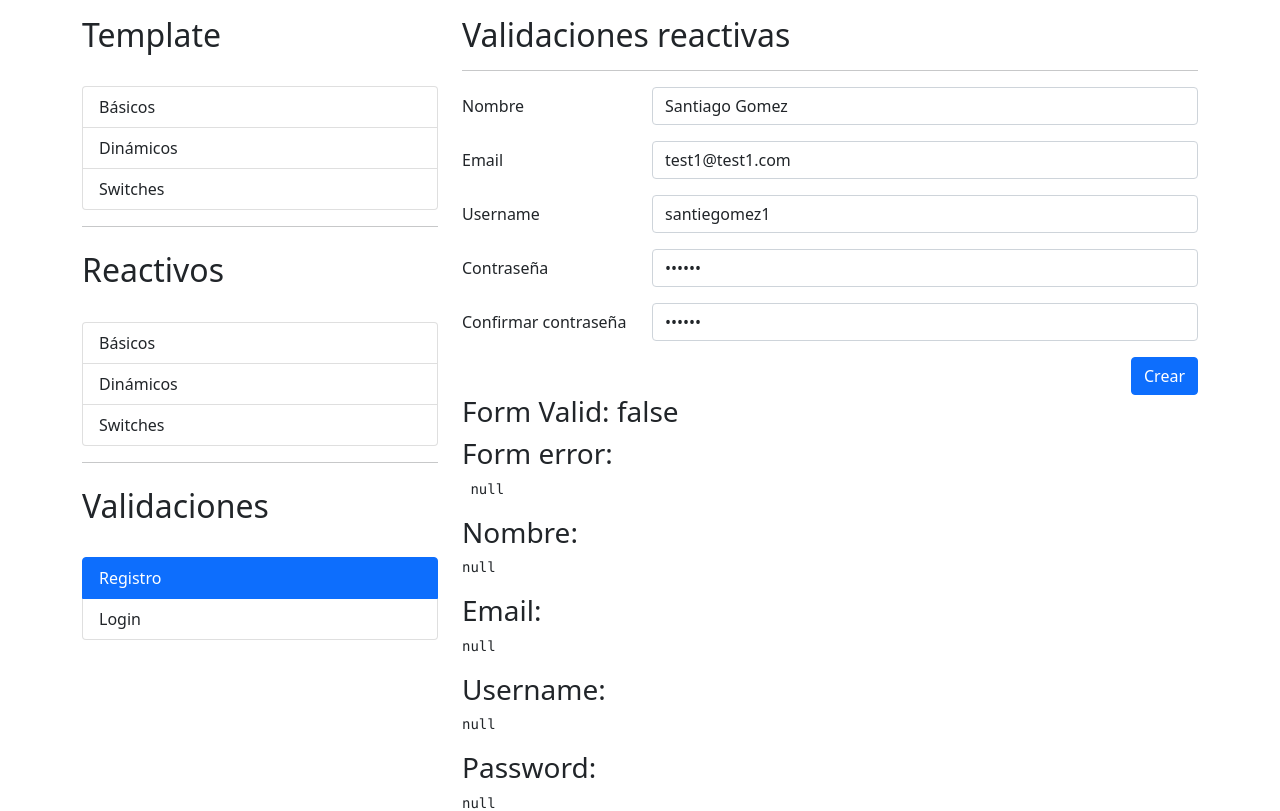
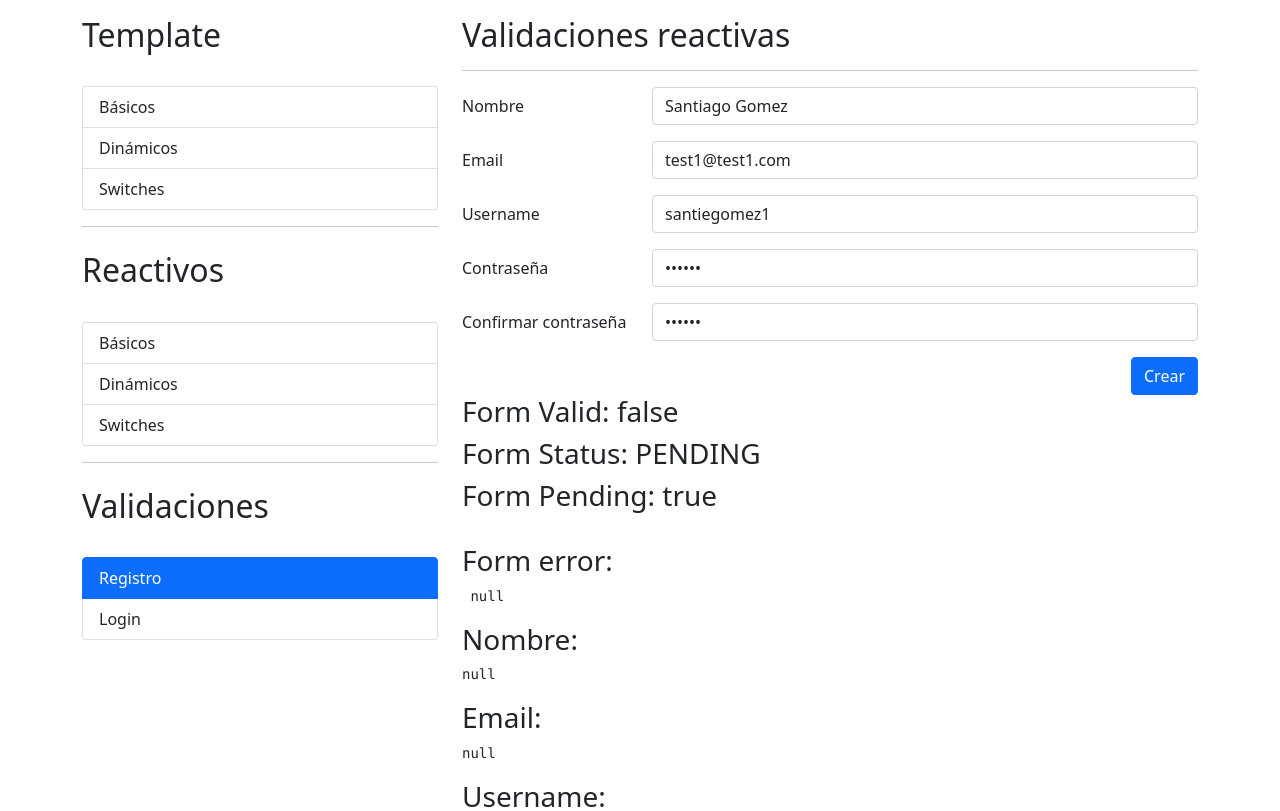
Before and after one commit to santtiago49/06-angular-formulariosApp, an Angular app: page /auth/registro in a window 1280 px wide. Shown: the top 811 px of the page. Built offline with nearby package versions, Linux system fonts and the light colour scheme; no server answers.

Commit message:
estado del formulario

```diff
--- a/src/app/auth/pages/registro/registro.component.html
+++ b/src/app/auth/pages/registro/registro.component.html
@@ -103,6 +103,9 @@
 </div>
 
 <h3>Form Valid: {{ miFormulario.valid }}</h3>
+<h3>Form Status: {{ miFormulario.status }}</h3>
+<h3>Form Pending: {{ miFormulario.pending }}</h3>
+<br>
 
 <h3>Form error:</h3>
 <pre> {{ miFormulario.errors | json}} </pre>
--- a/src/app/shared/validator/email-validator.service.ts
+++ b/src/app/shared/validator/email-validator.service.ts
@@ -1,7 +1,7 @@
 import { Injectable } from '@angular/core';
 import { AbstractControl, AsyncValidator, ValidationErrors } from '@angular/forms';
 import { HttpClient } from '@angular/common/http';
-import { map, Observable } from 'rxjs';
+import { map, delay , Observable } from 'rxjs';
 
 @Injectable({
   providedIn: 'root'
@@ -17,6 +17,7 @@ export class EmailValidatorService implements AsyncValidator {
     console.log(email);
     return this.http.get<any[]>(`http://localhost:3000/usuarios?q=${email}`)
                 .pipe(
+                  // delay(3000),
                   map( resp => {
                     return (resp.length === 0)
                           ? null
```
